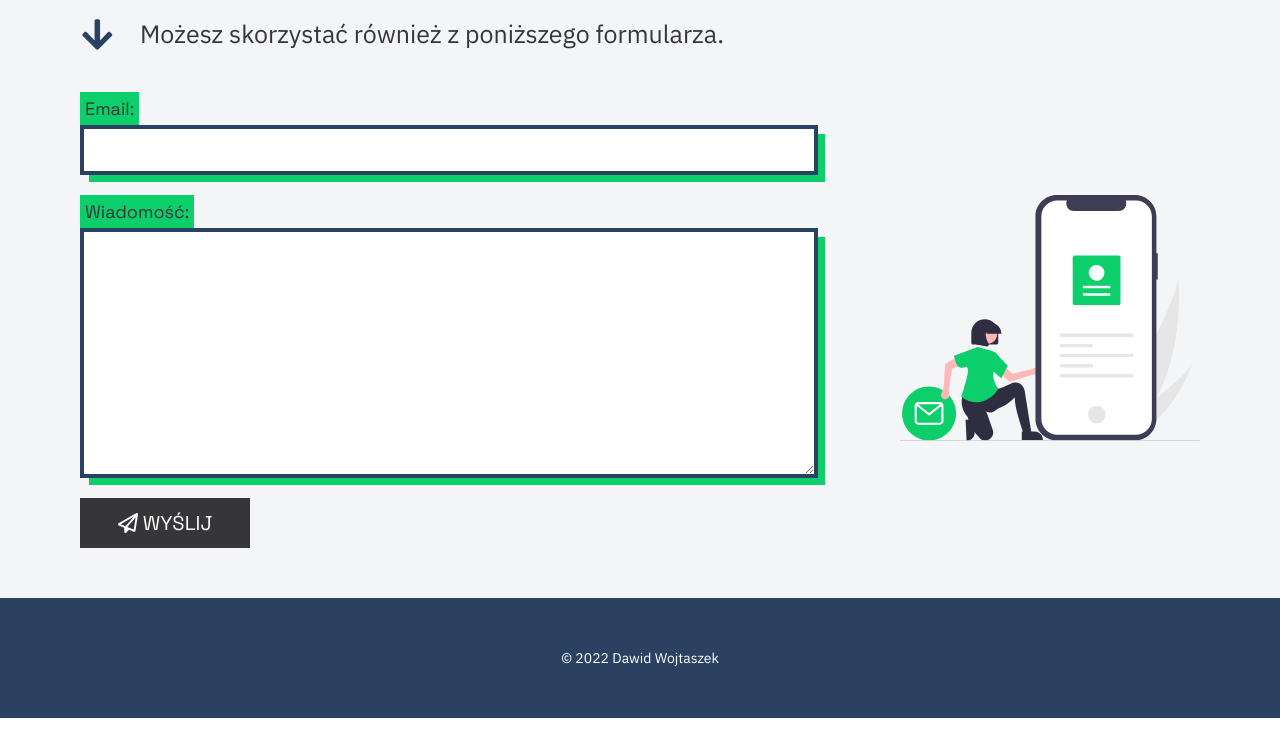
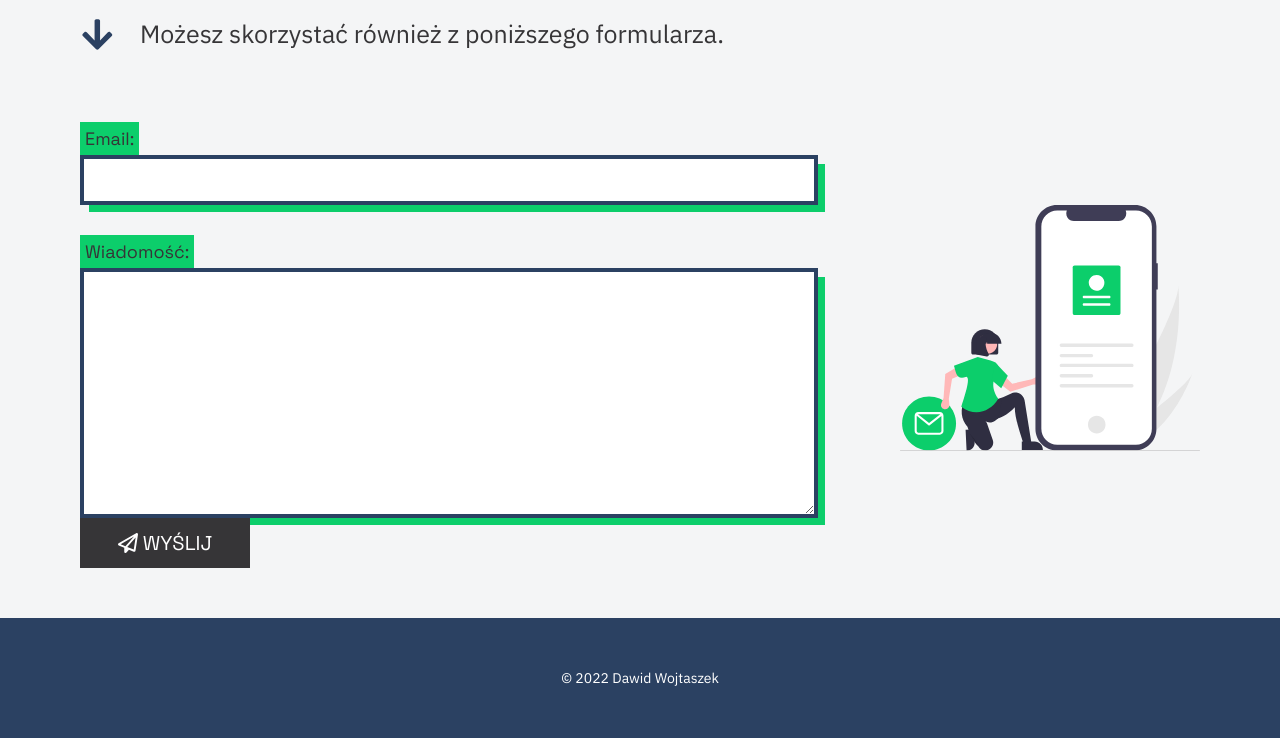
Before and after one commit to dawidwojtaszek/Portfolio, a Gatsby site: page / in a window 1280 px wide. Shown: the part 2794-3532 px from the top of the page. Built offline with nearby package versions, Linux system fonts and the light colour scheme; Gatsby itself is replaced by a stand-in of ours.

Commit message:
fix: form errors

```diff
--- a/src/components/form/form-style.js
+++ b/src/components/form/form-style.js
@@ -2,9 +2,6 @@ import styled from "styled-components"
 
 const FormWrap = styled.form`
   width: 100%;
-`
-const InputGroup = styled.div`
-  margin-bottom: 20px;
   display: flex;
   flex-direction: column;
   align-items: flex-start;
@@ -41,6 +38,7 @@ const Label = styled.label`
   color: ${({ theme }) => theme.colors.dark};
   font-family: ${({ theme }) => theme.font.heading};
   font-size: 18px;
+  margin-top: 30px;
 `
 const Btn = styled.button`
   background-color: ${({ theme }) => theme.colors.dark};
@@ -63,7 +61,6 @@ const BtnIcon = styled.div`
   margin-right: 5px;
 `
 
-FormWrap.InputGroup = InputGroup
 FormWrap.Input = Input
 FormWrap.Message = Message
 FormWrap.Label = Label
--- a/src/components/form/form.jsx
+++ b/src/components/form/form.jsx
@@ -7,17 +7,13 @@ const ContactForm = () => (
   <FormWrap
     method="POST"
     data-netlify="true"
-    name="Contact Form"
+    name="ContactForm"
     action="/sukces"
   >
-    <FormWrap.InputGroup>
-      <FormWrap.Label>Email:</FormWrap.Label>
-      <FormWrap.Input type="email" name="email"></FormWrap.Input>
-    </FormWrap.InputGroup>
-    <FormWrap.InputGroup>
-      <FormWrap.Label>Wiadomość:</FormWrap.Label>
-      <FormWrap.Message name="message"></FormWrap.Message>
-    </FormWrap.InputGroup>
+    <FormWrap.Label>Email:</FormWrap.Label>
+    <FormWrap.Input type="email" name="email"></FormWrap.Input>
+    <FormWrap.Label>Wiadomość:</FormWrap.Label>
+    <FormWrap.Message name="message"></FormWrap.Message>
     <FormWrap.Btn type="submit">
       <FormWrap.BtnIcon>
         <FontAwesomeIcon icon={faPaperPlane} />
```
